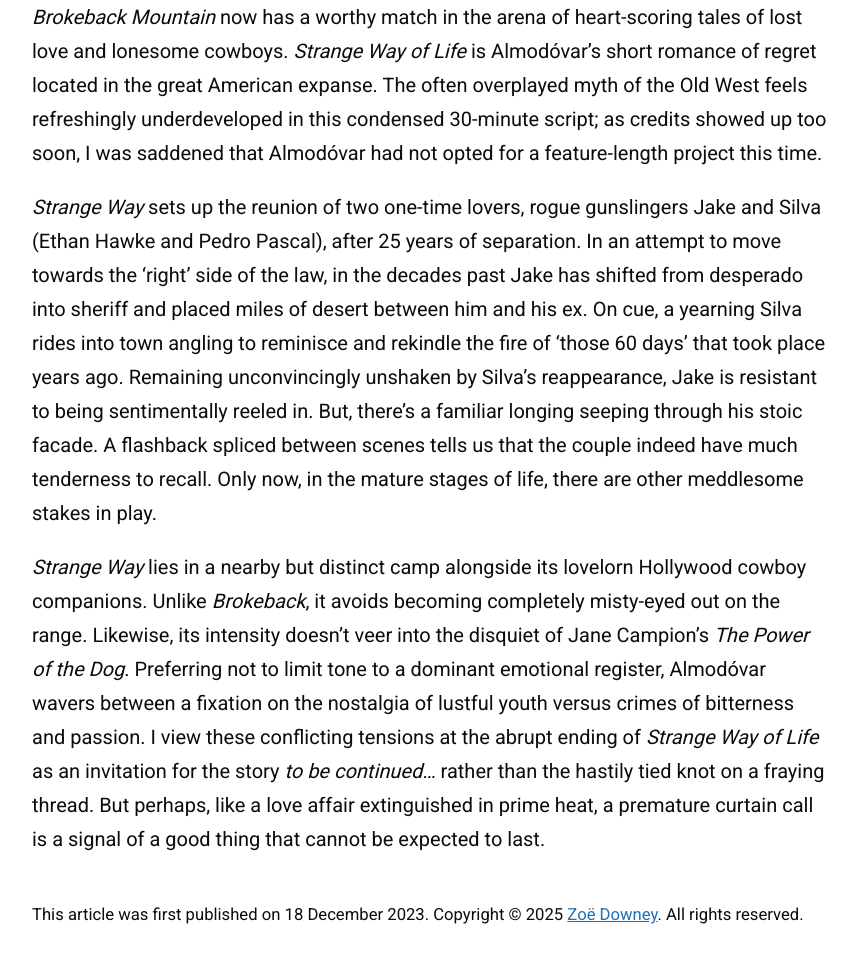
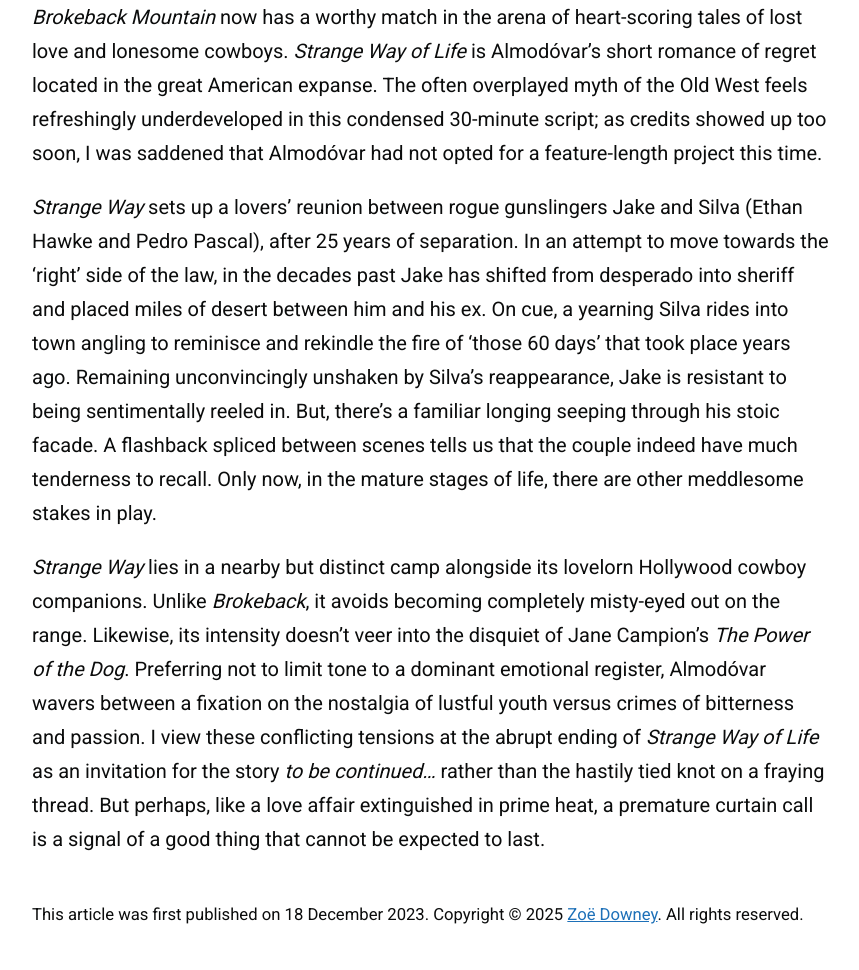
Before and after one commit to zoeurl/zoedowney.github.io, a Jekyll site: the page built from _posts/2023-12-18-strange-way-of-life.md, in a window 1280 px wide. Shown: the part 606-1576 px from the top of the page, without its empty margins (208-1067 px from the left). Built offline with Jekyll 4.4.1, drawn with Linux system fonts in a browser that asks for light colours.

Commit message:
Update 2023-12-18-strange-way-of-life.md

```diff
--- a/_posts/2023-12-18-strange-way-of-life.md
+++ b/_posts/2023-12-18-strange-way-of-life.md
@@ -11,6 +11,6 @@
 
 _Brokeback Mountain_ now has a worthy match in the arena of heart-scoring tales of lost love and lonesome cowboys. _Strange Way of Life_ is Almodóvar’s short romance of regret located in the great American expanse. The often overplayed myth of the Old West feels refreshingly underdeveloped in this condensed 30-minute script; as credits showed up too soon, I was saddened that Almodóvar had not opted for a feature-length project this time.
 
-_Strange Way_ sets up the reunion of two one-time lovers, rogue gunslingers Jake and Silva (Ethan Hawke and Pedro Pascal), after 25 years of separation. In an attempt to move towards the ‘right’ side of the law, in the decades past Jake has shifted from desperado into sheriff and placed miles of desert between him and his ex. On cue, a yearning Silva rides into town angling to reminisce and rekindle the fire of ‘those 60 days’ that took place years ago. Remaining unconvincingly unshaken by Silva’s reappearance, Jake is resistant to being sentimentally reeled in. But, there’s a familiar longing seeping through his stoic facade. A flashback spliced between scenes tells us that the couple indeed have much tenderness to recall. Only now, in the mature stages of life, there are other meddlesome stakes in play.
+_Strange Way_ sets up a lovers' reunion between rogue gunslingers Jake and Silva (Ethan Hawke and Pedro Pascal), after 25 years of separation. In an attempt to move towards the ‘right’ side of the law, in the decades past Jake has shifted from desperado into sheriff and placed miles of desert between him and his ex. On cue, a yearning Silva rides into town angling to reminisce and rekindle the fire of ‘those 60 days’ that took place years ago. Remaining unconvincingly unshaken by Silva’s reappearance, Jake is resistant to being sentimentally reeled in. But, there’s a familiar longing seeping through his stoic facade. A flashback spliced between scenes tells us that the couple indeed have much tenderness to recall. Only now, in the mature stages of life, there are other meddlesome stakes in play.
 
 _Strange Way_ lies in a nearby but distinct camp alongside its lovelorn Hollywood cowboy companions. Unlike _Brokeback_, it avoids becoming completely misty-eyed out on the range. Likewise, its intensity doesn’t veer into the disquiet of Jane Campion’s _The Power of the Dog_. Preferring not to limit tone to a dominant emotional register, Almodóvar wavers between a fixation on the nostalgia of lustful youth versus crimes of bitterness and passion. I view these conflicting tensions at the abrupt ending of _Strange Way of Life_ as an invitation for the story _to be continued…_ rather than the hastily tied knot on a fraying thread. But perhaps, like a love affair extinguished in prime heat, a premature curtain call is a signal of a good thing that cannot be expected to last.
```
